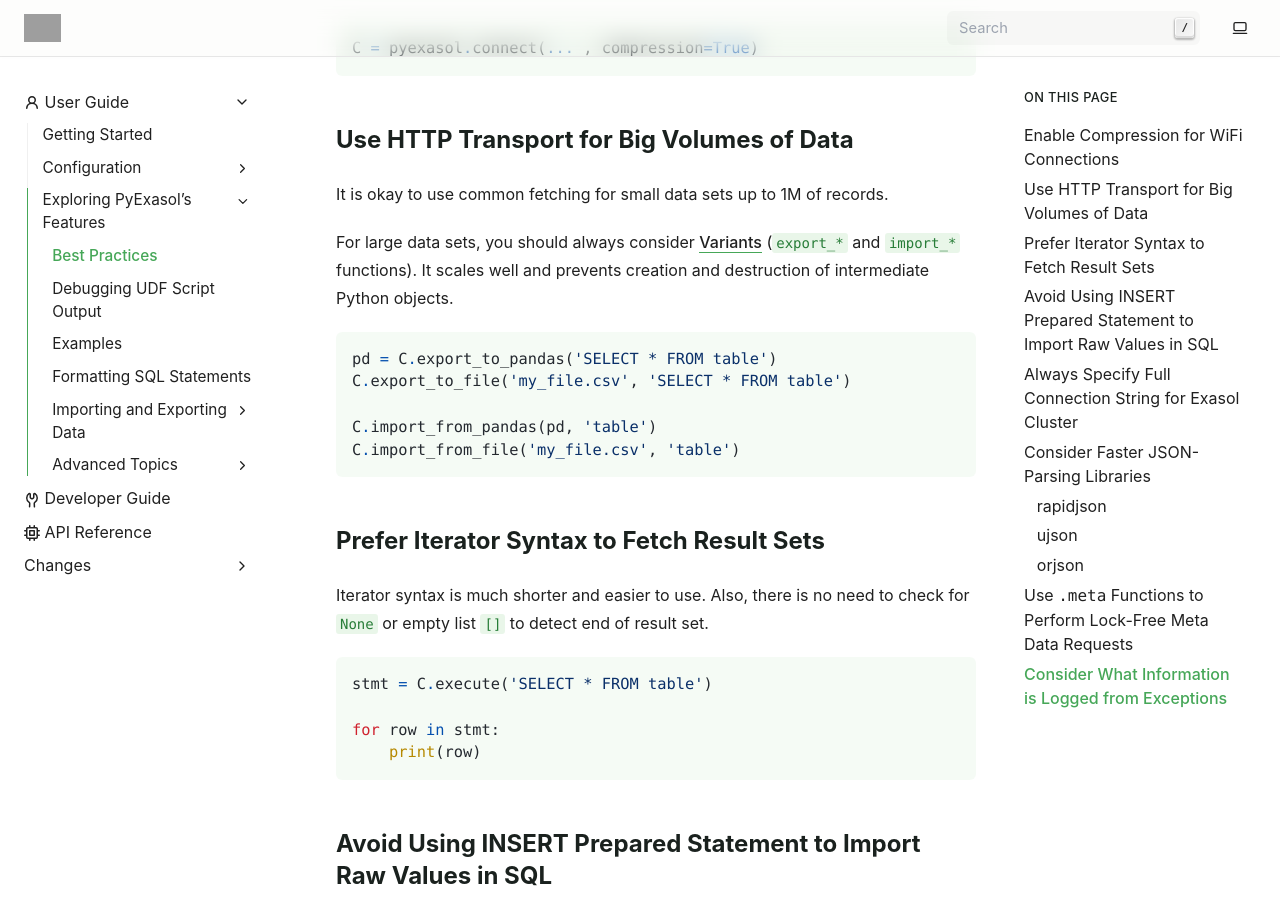
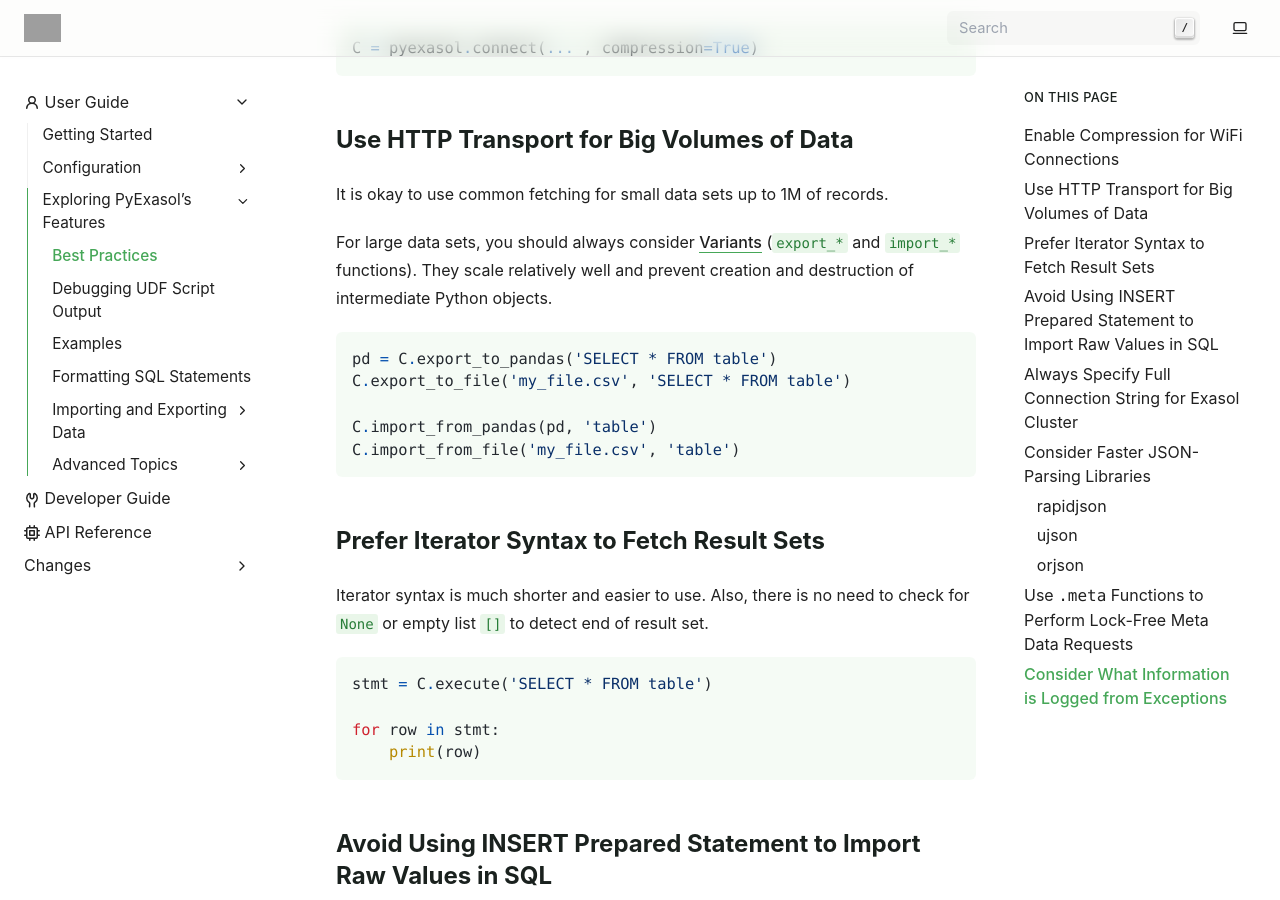
Before and after one commit to exasol/pyexasol, a Sphinx documentation site: the page built from doc/user_guide/exploring_features/best_practices.rst, in a window 1280 px wide and 900 px high, scrolled down 375 px. Built offline with Sphinx 7.4.7, drawn with Linux system fonts in a browser that asks for light colours; grey boxes are pictures that could not be loaded.

Commit message:
Fix wording as referring to multiple function options

```diff
--- a/doc/user_guide/exploring_features/best_practices.rst
+++ b/doc/user_guide/exploring_features/best_practices.rst
@@ -17,7 +17,8 @@ Use HTTP Transport for Big Volumes of Data
 ------------------------------------------
 It is okay to use common fetching for small data sets up to 1M of records.
 
-For large data sets, you should always consider :ref:`variants` (``export_*`` and ``import_*`` functions). It scales well and prevents creation and destruction of intermediate Python objects.
+For large data sets, you should always consider :ref:`variants` (``export_*`` and ``import_*`` functions).
+They scale relatively well and prevent creation and destruction of intermediate Python objects.
 
 .. code-block:: python
 
```
